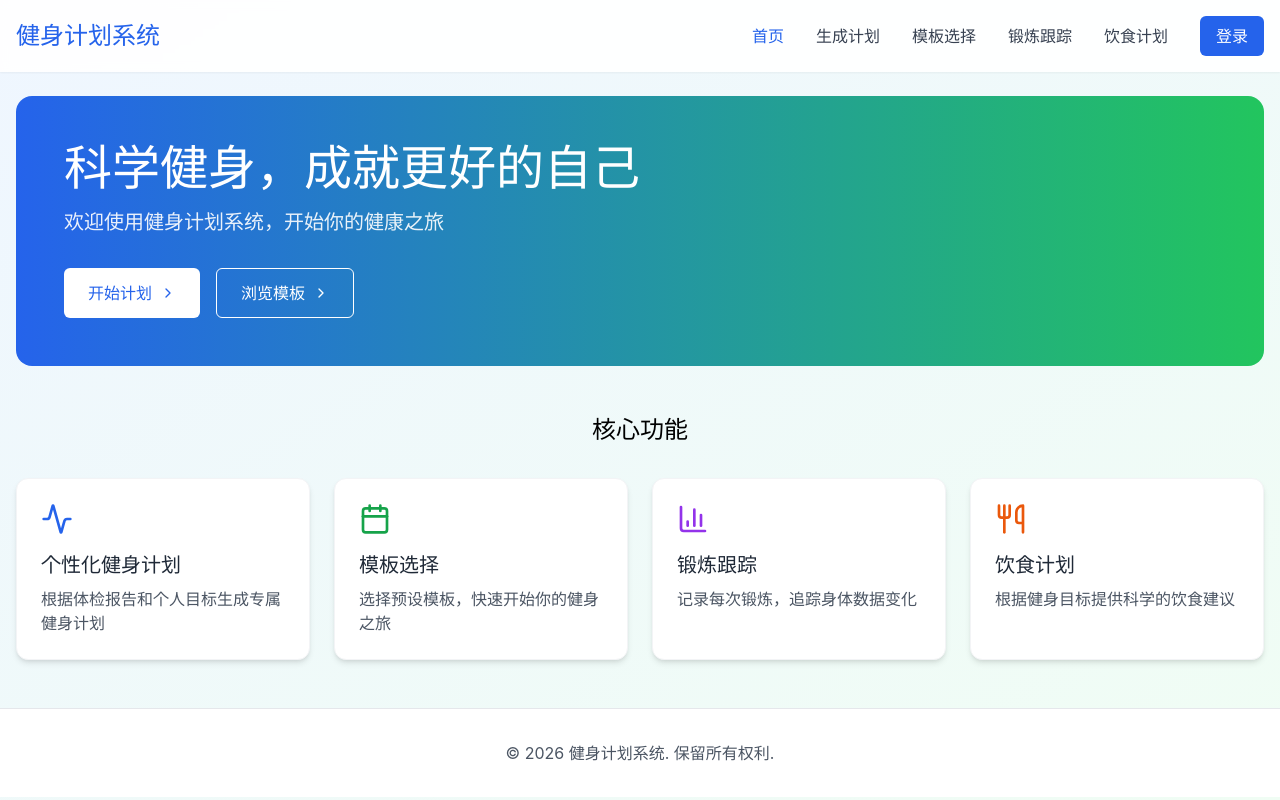
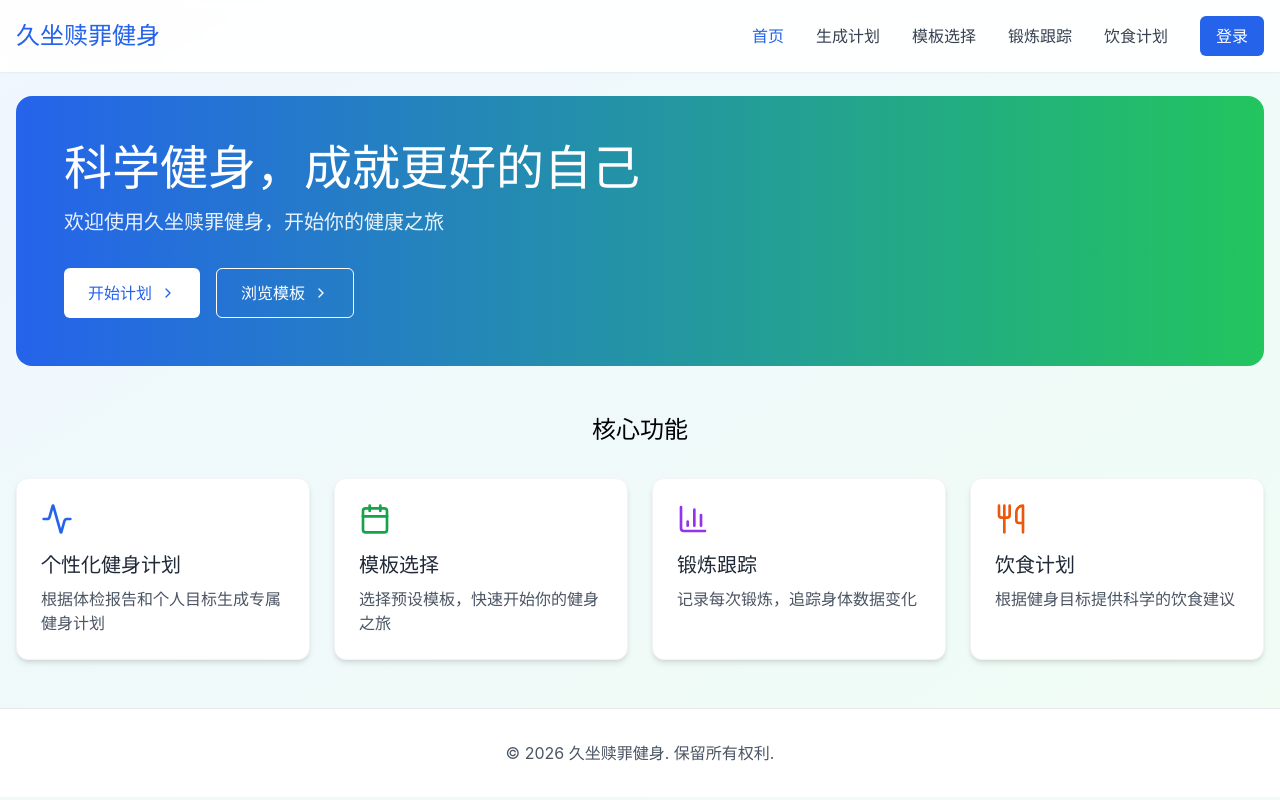
Before and after one commit to zj199088/toAi, a React (Vite) app: page / in a window 1280 px wide. Built offline with nearby package versions, Linux system fonts and the light colour scheme.

Commit message:
feat: 健身计划与跟踪系统设计
Co-authored-by: traeagent <traeagent@users.noreply.github.com>

```diff
--- a/src/components/Layout.tsx
+++ b/src/components/Layout.tsx
@@ -32,7 +32,7 @@ const Layout: React.FC<{ children: React.ReactNode }> = ({ children }) => {
       <nav className="fixed top-0 left-0 right-0 bg-white/90 backdrop-blur-sm shadow-sm z-50">
         <div className="container mx-auto px-4 py-4 flex justify-between items-center">
           <Link to="/" className="text-2xl font-bold text-blue-600">
-            健身计划系统
+            久坐赎罪健身
           </Link>
 
           {/* 桌面导航 */}
@@ -184,7 +184,7 @@ const Layout: React.FC<{ children: React.ReactNode }> = ({ children }) => {
       {/* 页脚 */}
       <footer className="bg-white border-t py-8">
         <div className="container mx-auto px-4 text-center text-gray-600">
-          <p>© 2026 健身计划系统. 保留所有权利.</p>
+          <p>© 2026 久坐赎罪健身. 保留所有权利.</p>
         </div>
       </footer>
     </div>
--- a/src/pages/Home.tsx
+++ b/src/pages/Home.tsx
@@ -44,7 +44,7 @@ const Home: React.FC = () => {
             科学健身，成就更好的自己
           </h1>
           <p className="text-lg md:text-xl mb-8 opacity-90">
-            {user ? `欢迎回来，${user.user_metadata?.name || user.user_metadata?.displayName || user.email}` : '欢迎使用健身计划系统'}，
+            {user ? `欢迎回来，${user.user_metadata?.name || user.user_metadata?.displayName || user.email}` : '欢迎使用久坐赎罪健身'}，
             {currentPlan ? '你的健身计划正在进行中' : '开始你的健康之旅'}
           </p>
           <div className="flex flex-col sm:flex-row gap-4">
```
